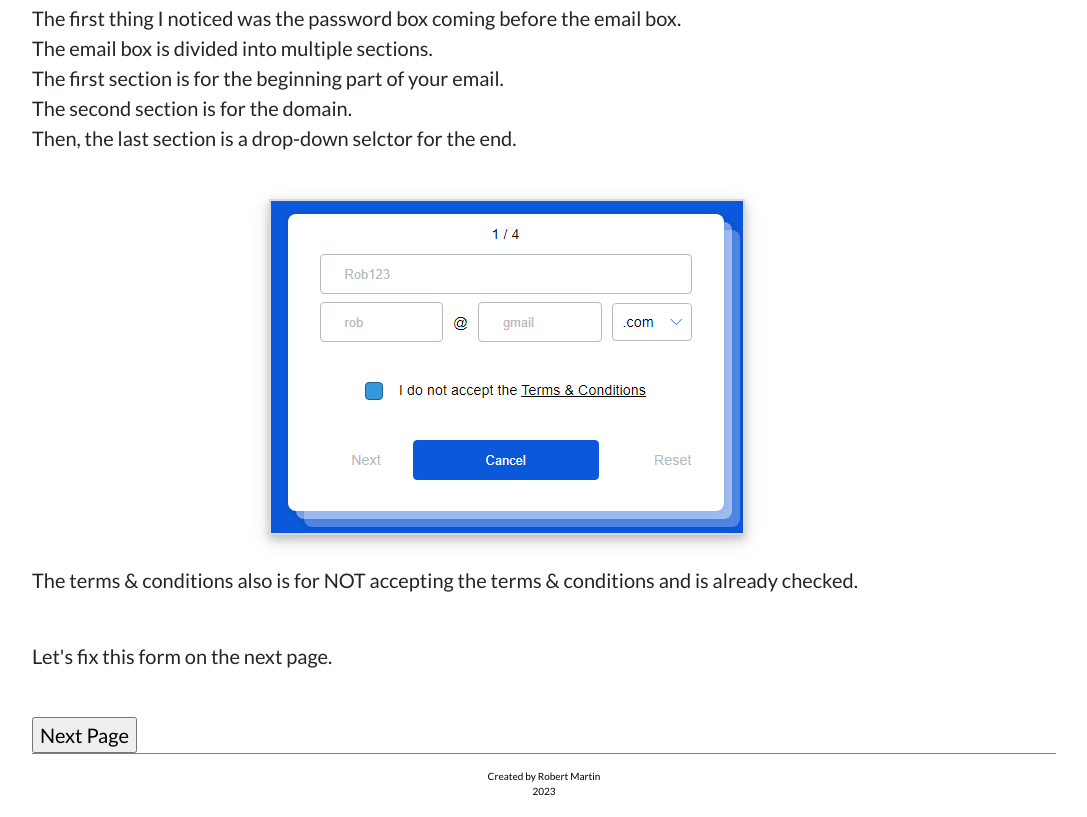
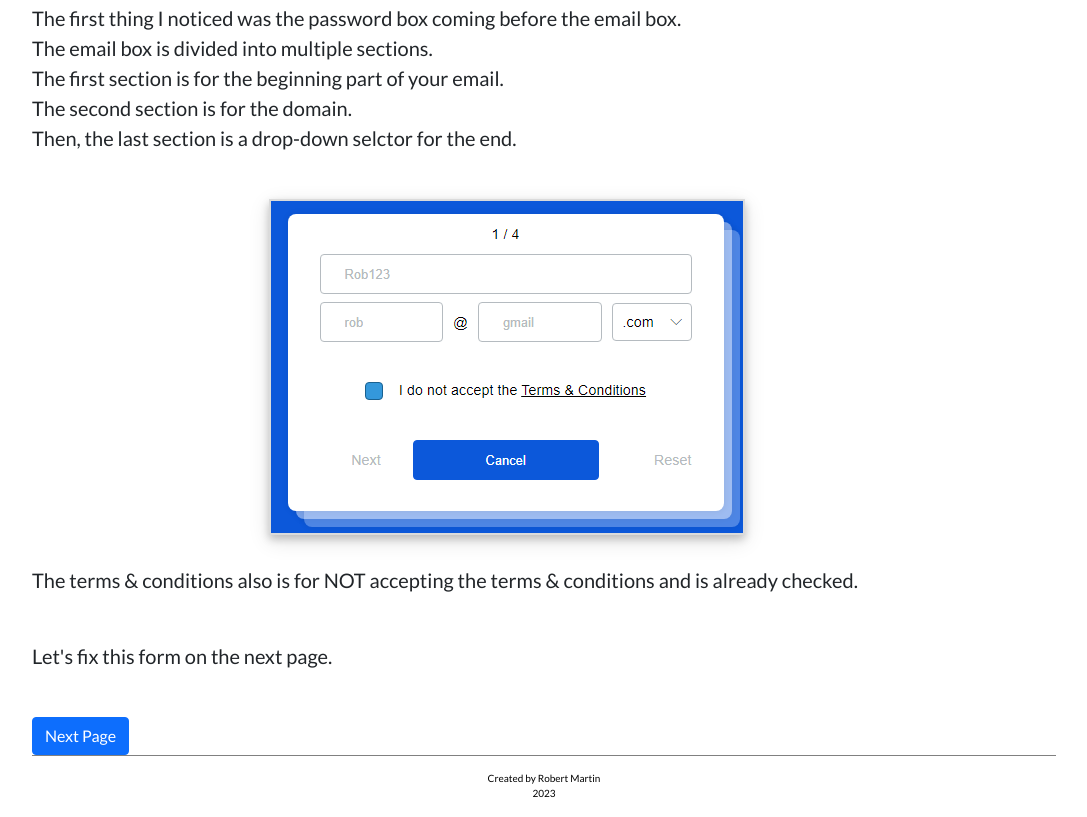
Before and after one commit to RobCMYK/Juliet, a plain HTML site: page pages/oldui.html in a window 1280 px wide. Shown: the part 844-1661 px from the top of the page, without its empty margins (96-1183 px from the left). Drawn offline with nearby package versions, Linux system fonts and the light colour scheme.

Commit message:
Update oldui.html

```diff
--- a/pages/oldui.html
+++ b/pages/oldui.html
@@ -52,7 +52,7 @@
         <p>Let's fix this form on the next page.</p>
         <br>
         <form action="/pages/improvedui.html" target="_blank">
-          <input type="submit" value="Next Page" />
+          <input class="btn btn-primary" type="submit" value="Next Page" />
         </form>
       </div>
     </div>
```
